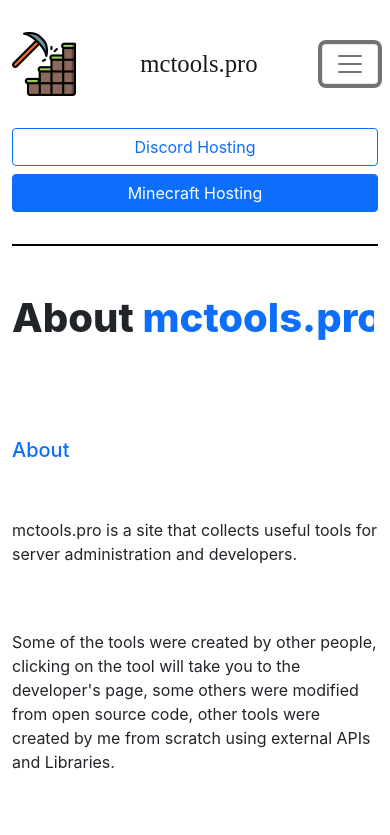
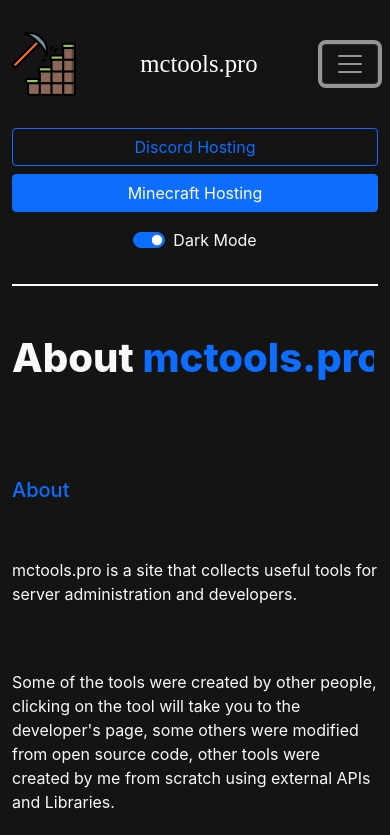
Before and after one commit to alanescarcha/mctools, a plain HTML site: page about/index.html in a window 390 px wide. Both pictures are taken after a click on the button "Toggle navigation". Shown: the top 835 px of the page. Drawn offline with nearby package versions, Linux system fonts and the light colour scheme; a web font is replaced by a local one.

Commit message:
Update index.html

```diff
--- a/about/index.html
+++ b/about/index.html
@@ -19,7 +19,7 @@
     <link rel="stylesheet" href="https://rsms.me/inter/inter.css">
 </head>
 
-<body>
+<body data-theme="dark">
     <header>
         <nav class="navbar navbar-expand-md navbar-light">
             <div class="container-fluid">
@@ -41,6 +41,10 @@
                             <a class="btn btn-primary" href="https://vexyhost.com/mctools">Minecraft Hosting</a>
                         </li>
                     </ul>
+                    <div class="form-check form-switch mx-2 btn2">
+                        <input type="checkbox" class="form-check-input" id="darkSwitch"/>
+                        <label class="custom-control-label" for="darkSwitch">Dark Mode</label>
+                    </div>
                 </div>
             </div>
         </nav>
@@ -106,7 +110,11 @@
     <script src="https://cdn.jsdelivr.net/npm/bootstrap@5.1.1/dist/js/bootstrap.bundle.min.js"
         integrity="sha384-/bQdsTh/da6pkI1MST/rWKFNjaCP5gBSY4sEBT38Q/9RBh9AH40zEOg7Hlq2THRZ"
         crossorigin="anonymous"></script>
+    <script src="https://cdnjs.cloudflare.com/ajax/libs/jquery/3.6.0/jquery.min.js"
+        integrity="sha512-894YE6QWD5I59HgZOGReFYm4dnWc1Qt5NtvYSaNcOP+u1T9qYdvdihz0PPSiiqn/+/3e7Jo4EaG7TubfWGUrMQ=="
+        crossorigin="anonymous" referrerpolicy="no-referrer"></script>
     <script src="/assets/main.js"></script>
+    <script src="/assets/theme-toggle.js"></script>
 </body>
 
 </html>
```
